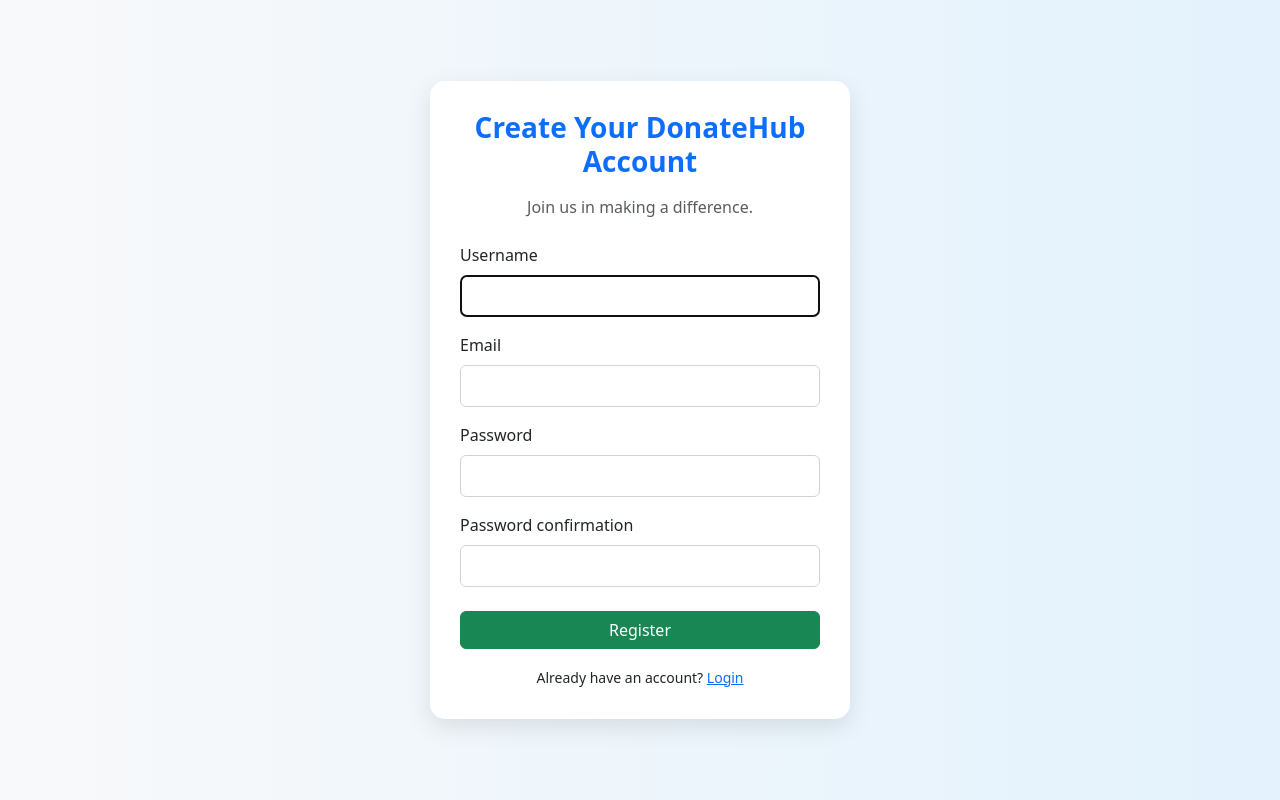
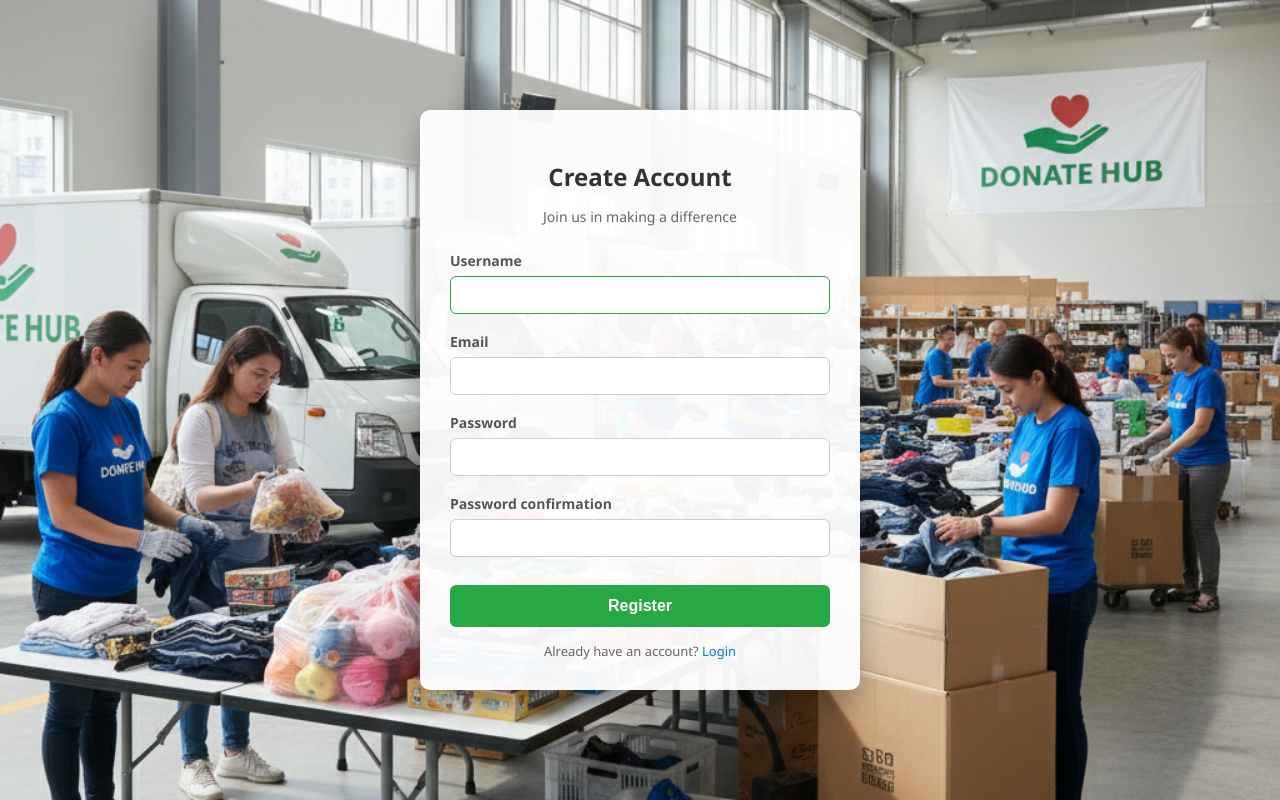
Before and after one commit to SachinPKy/DonateHub, a Django app: page /register/ in a window 1280 px wide. Run offline with Django 5.2, Linux system fonts and the light colour scheme.

Commit message:
Update register.html

```diff
--- a/templates/register.html
+++ b/templates/register.html
@@ -1,93 +1,140 @@
+{% load static %}
 <!DOCTYPE html>
 <html lang="en">
 <head>
+    <meta charset="UTF-8">
     <title>Register | DonateHub</title>
-
-    <meta charset="UTF-8" />
-    <meta name="viewport" content="width=device-width, initial-scale=1.0" />
-
-    <!-- Bootstrap CSS -->
-    <link
-      href="https://cdn.jsdelivr.net/npm/bootstrap@5.3.2/dist/css/bootstrap.min.css"
-      rel="stylesheet"
-    />
+    <meta name="viewport" content="width=device-width, initial-scale=1.0">
 
     <style>
         body {
-        min-height: 100vh;
-        background: linear-gradient(to right, #f8f9fa, #e3f2fd);
+            margin: 0;
+            padding: 0;
+            font-family: "Segoe UI", Arial, sans-serif;
+            height: 100vh;
+            background: url("{% static 'images/bg1.png' %}") no-repeat center center fixed;
+            background-size: cover;
             display: flex;
             align-items: center;
             justify-content: center;
-        padding: 15px;
         }
 
-      .register-card {
-        width: 100%;
-        max-width: 420px;
+        .register-box {
+            width: 380px;
+            background: rgba(255, 255, 255, 0.95);
             padding: 30px;
-        border-radius: 15px;
-        background: #ffffff;
-        box-shadow: 0 8px 25px rgba(0, 0, 0, 0.1);
+            border-radius: 10px;
+            box-shadow: 0 15px 30px rgba(0, 0, 0, 0.3);
         }
 
-      .register-title {
-        font-weight: bold;
-        color: #0d6efd;
+        .register-box h2 {
+            text-align: center;
+            margin-bottom: 10px;
+            color: #333;
         }
 
-      /* Django form inputs styling */
-      input,
-      select,
-      textarea {
-        width: 100%;
-        padding: 8px 12px;
-        border-radius: 6px;
-        border: 1px solid #ced4da;
+        .register-box .subtitle {
+            text-align: center;
+            margin-bottom: 25px;
+            color: #666;
+            font-size: 14px;
         }
 
-      /* ===== MOBILE RESPONSIVE ===== */
-      @media (max-width: 576px) {
-        .register-card {
-          padding: 22px;
+        form .field-group {
+            margin-bottom: 18px;
         }
 
-        .register-title {
-          font-size: 1.4rem;
+        label {
+            display: block;
+            font-size: 14px;
+            font-weight: 600;
+            margin-bottom: 6px;
+            color: #555;
         }
+
+        input {
+            width: 100%;
+            padding: 10px;
+            font-size: 14px;
+            border: 1px solid #ccc;
+            border-radius: 6px;
+            outline: none;
+            box-sizing: border-box;
+        }
+
+        input:focus {
+            border-color: #28a745;
+        }
+
+        .error-text {
+            color: #dc3545;
+            font-size: 12px;
+            margin-top: 4px;
+        }
+
+        button {
+            width: 100%;
+            padding: 12px;
+            background: #28a745;
+            color: white;
+            border: none;
+            border-radius: 6px;
+            font-size: 16px;
+            font-weight: 600;
+            cursor: pointer;
+            margin-top: 10px;
+        }
+
+        button:hover {
+            background: #218838;
+        }
+
+        .footer-text {
+            text-align: center;
+            margin-top: 15px;
+            font-size: 13px;
+            color: #666;
+        }
+
+        .footer-text a {
+            color: #007bff;
+            text-decoration: none;
+        }
+
+        .footer-text a:hover {
+            text-decoration: underline;
         }
     </style>
 </head>
 
 <body>
-    <div class="register-card">
-      <h3 class="text-center register-title mb-3">
-        Create Your DonateHub Account
-      </h3>
 
-      <p class="text-center text-muted mb-4">Join us in making a difference.</p>
+<div class="register-box">
+    <h2>Create Account</h2>
+    <p class="subtitle">Join us in making a difference</p>
 
-      <form method="post" novalidate>
-        {% csrf_token %} {% for field in form %}
-        <div class="mb-3">
-          <label class="form-label">{{ field.label }}</label>
-          {{ field }} {% if field.errors %}
-          <div class="text-danger small mt-1">{{ field.errors|striptags }}</div>
+    <form method="post">
+        {% csrf_token %}
+
+        {% for field in form %}
+            <div class="field-group">
+                <label>{{ field.label }}</label>
+                {{ field }}
+                {% if field.errors %}
+                    <div class="error-text">
+                        {{ field.errors|striptags }}
+                    </div>
                 {% endif %}
             </div>
         {% endfor %}
 
-        <button type="submit" class="btn btn-success w-100 mt-2">
-          Register
-        </button>
+        <button type="submit">Register</button>
     </form>
 
-      <div class="text-center mt-3">
-        <small>
-          Already have an account?
-          <a href="/accounts/login/">Login</a>
-        </small>
+    <div class="footer-text">
+        Already have an account? <a href="/accounts/login/">Login</a>
     </div>
 </div>
+
 </body>
 </html>
```
Lines whose indentation alone changed are shown as unchanged.
